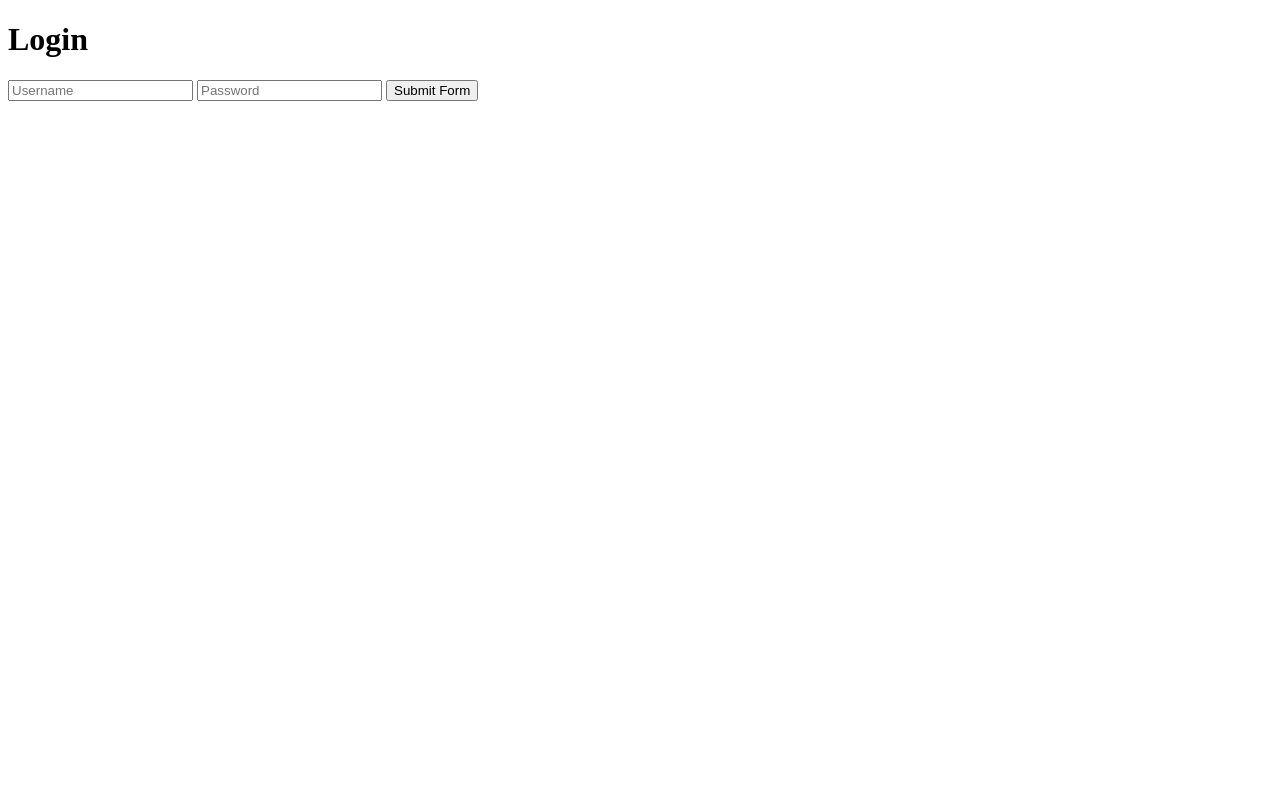
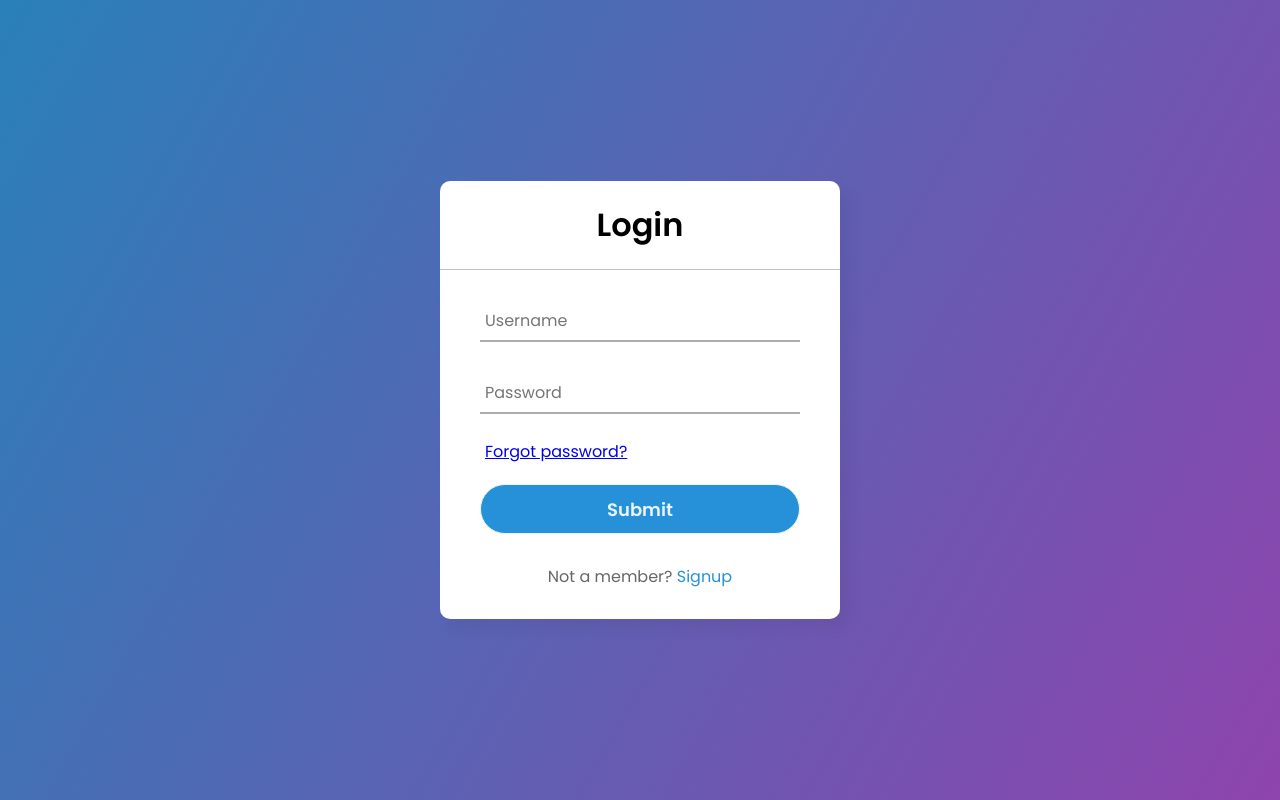
Before and after one commit to sarveshwar22/Authentication, a website: page static/login.html in a window 1280 px wide. Drawn offline with Linux system fonts and the light colour scheme.

Commit message:
added style

```diff
--- a/static/login.html
+++ b/static/login.html
@@ -4,13 +4,17 @@
 		<meta charset="UTF-8" />
 		<meta name="viewport" content="width=device-width, initial-scale=1.0" />
 		<title>Login</title>
+		<link rel="stylesheet" href="style.css">
 	</head>
 	<body>
+		<div class="center">
 		<h1>Login</h1>
 		<form id="login">
-			<input type="text" autocomplete="off" id="username" placeholder="Username" />
-			<input type="password" autocomplete="off" id="password" placeholder="Password" />
-			<input type="submit" value="Submit Form" />
+			<div class="text-field"><input type="text" autocomplete="off" id="username" placeholder="Username" /></div>
+			<div class="password-field"><input type="password" autocomplete="off" id="password" placeholder="Password" /></div>
+			<div class="pass"><a href="./change-password.html">Forgot password?</a></div>
+			<div class="submit-field"><input type="submit" value="Submit" /></div>
+			<div class="signup_link">Not a member? <a href="./index.html">Signup</a></div>
 		</form>
 
 		<script>
@@ -42,5 +46,6 @@
 				}
 			}
 		</script>
+		</div>
 	</body>
 </html>
--- /dev/null
+++ b/static/style.css
@@ -0,0 +1,101 @@
+@import url('https://fonts.googleapis.com/css2?family=Noto+Sans:wght@700&family=Poppins:wght@400;500;600&display=swap');
+*{
+  margin: 0;
+  padding: 0;
+  box-sizing: border-box;
+  font-family: "Poppins", sans-serif;
+}
+body{
+    margin: 0;
+    padding: 0;
+    background: linear-gradient(120deg,#2980b9, #8e44ad);
+    height: 100vh;
+    overflow: hidden;
+  }
+.center{
+    position: absolute;
+    top: 50%;
+    left: 50%;
+    transform: translate(-50%, -50%);
+    width: 400px;
+    background: white;
+    border-radius: 10px;
+    box-shadow: 10px 10px 15px rgba(0,0,0,0.05);
+}
+.center h1{
+    text-align: center;
+    padding: 20px 0;
+    border-bottom: 1px solid silver;
+}
+.center form{
+    padding: 0 40px;
+    box-sizing: border-box;
+}
+form .text-field{
+    position: relative;
+    border-bottom: 2px solid #adadad;
+    margin: 30px 0;
+
+}
+form .password-field{
+    position: relative;
+    border-bottom: 2px solid #adadad;
+    margin: 30px 0;
+}
+
+.text-field input{
+    width: 100%;
+    padding: 0 5px;
+    height: 40px;
+    font-size: 16px;
+    border: none;
+    background: none;
+    outline: none;
+}
+.password-field input{
+    width: 100%;
+    padding: 0 5px;
+    height: 40px;
+    font-size: 16px;
+    border: none;
+    background: none;
+    outline: none;
+}
+
+.pass{
+    margin: -5px 0 20px 5px;
+    color: #a6a6a6;
+    cursor: pointer;
+}
+.pass:hover{
+    text-decoration: underline;
+}
+input[type="submit"]{
+    width: 100%;
+    height: 50px;
+    border: 1px solid;
+    background: #2691d9;
+    border-radius: 25px;
+    font-size: 18px;
+    color: #e9f4fb;
+    font-weight: 700;
+    cursor: pointer;
+    outline: none;
+}
+input[type="submit"]:hover{
+    border-color: #2691d9;
+    transition: .5s;
+}
+.signup_link{
+    margin: 30px 0;
+    text-align: center;
+    font-size: 16px;
+    color: #666666;
+}
+.signup_link a{
+    color: #2691d9;
+    text-decoration: none;
+}
+.signup_link a:hover{
+    text-decoration: underline;
+}
```
Also changed, not shown: server.js (+35 -0 lines), static/change-password.html (added, +42 -0 lines), static/index.html (+7 -4 lines).
